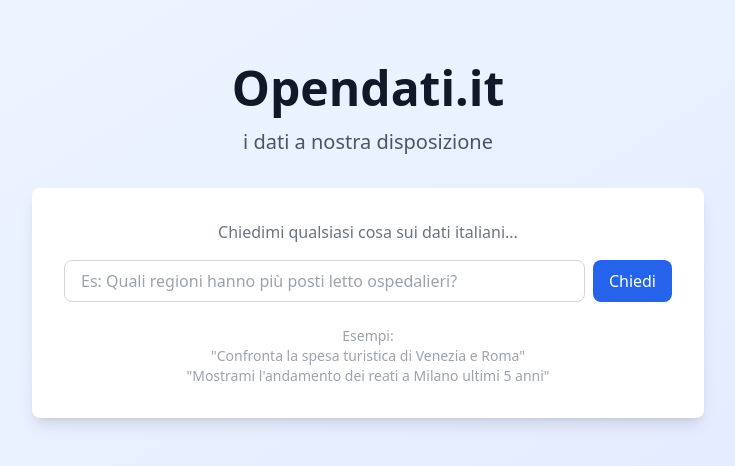
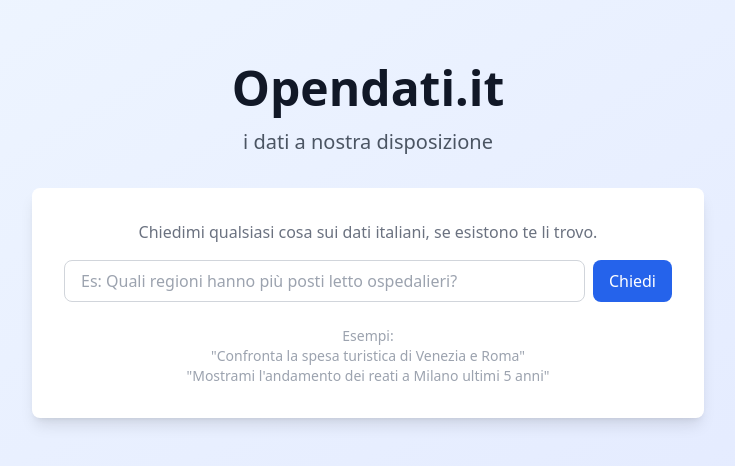
Before and after one commit to Paoloprimus/Opendati, a Next.js app: page / in a window 1280 px wide. Shown: the top 466 px of the page, without its empty margins (272-1007 px from the left). Built offline with nearby package versions, Linux system fonts and the light colour scheme.

Commit message:
Update page.tsx

```diff
--- a/src/app/page.tsx
+++ b/src/app/page.tsx
@@ -15,7 +15,7 @@ export default function Home() {
           <div className="max-w-2xl mx-auto">
             <div className="bg-white rounded-lg shadow-lg p-8">
               <p className="text-gray-500 mb-4">
-                Chiedimi qualsiasi cosa sui dati italiani...
+                Chiedimi qualsiasi cosa sui dati italiani, se esistono te li trovo.
               </p>
 
               <ChatInput />
```
